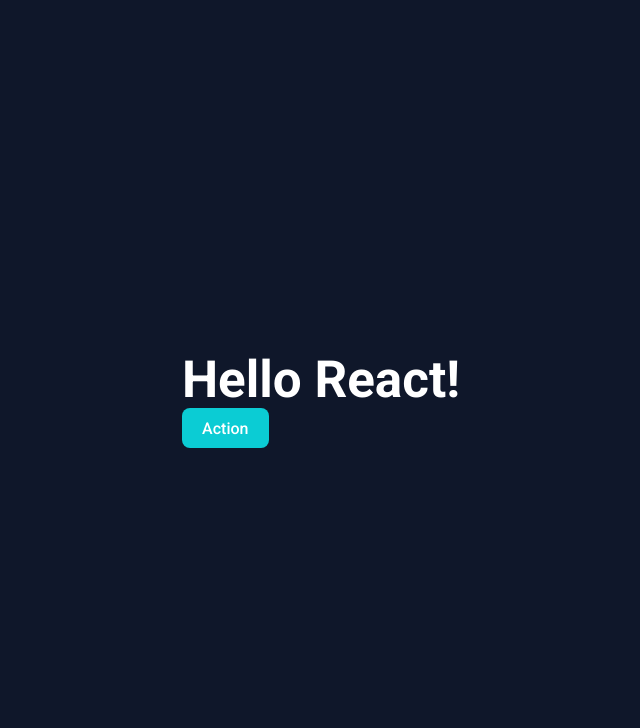
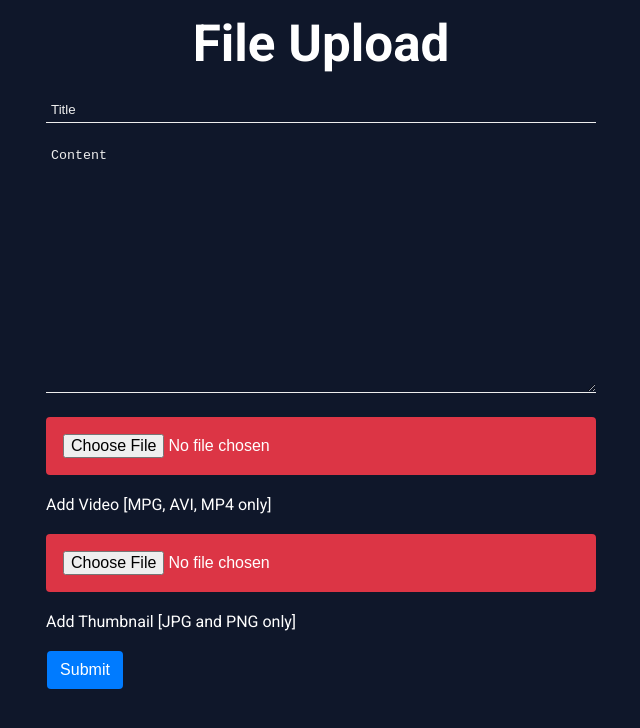
Before and after one commit to AyanUpadhaya/neonflake-task, a React (Vite) app in the folder client/neonflak-client/: page / in a window 1280 px wide. Shown: the top 728 px of the page, without its empty margins (319-959 px from the left). Built offline with nearby package versions, Linux system fonts and the light colour scheme.

Commit message:
file uploading form created

```diff
--- a/client/neonflak-client/src/App.jsx
+++ b/client/neonflak-client/src/App.jsx
@@ -1,13 +1,11 @@
 import './App.css'
+import HomePageView from './Views/HomePageView'
 function App() {
 
   return (
     <>
       <div className="app">
-        <h1>Hello React!</h1>
-        <button className="button">
-          Action
-        </button>
+        <HomePageView/>
       </div>
     </>
   )
--- /dev/null
+++ b/client/neonflak-client/src/CustomCSS/CustomCSS.css
@@ -0,0 +1,66 @@
+
+.main-block {
+    width: 600px;
+    margin: 0 auto;
+    min-height: 100%;
+
+}
+.main-block h1{
+    text-align: center;
+}
+form {
+  padding: 25px;
+  margin-bottom: 20px;
+}
+.info{
+    width: 100%;
+}
+input,textarea {
+  padding: 5px;
+  margin-bottom: 20px;
+  background: transparent;
+  border: none;
+  border-bottom: 1px solid #eee;
+  color: #fff;
+  min-width: 100%;
+}
+textarea{
+    width: 100%;
+    height: 250px;
+}
+input::placeholder {
+  color: #eee;
+}
+textarea::placeholder {
+  color: #eee;
+}
+
+.metod {
+  display: flex;
+}
+input[type="radio"] {
+  display: none;
+}
+
+.file-section{
+    margin-bottom: 20px;
+}
+
+input[type='file']{
+  width: 100%;
+  background-color:#dc3545;
+  color: #fff;
+  border: 1px solid transparent;
+  padding: 1rem;
+  font-size: 1rem;
+  line-height: 1.5;
+  border-radius: .25rem;
+  cursor: pointer;
+  text-transform: none;
+}
+
+@media (max-width: 576px) {
+    .main-block{
+        width: 100%;
+    }
+}
--- /dev/null
+++ b/client/neonflak-client/src/Views/HomePageView.jsx
@@ -0,0 +1,32 @@
+import '../CustomCSS/CustomCSS.css'
+import '../index.css'
+const HomePageView = () => {
+    return (
+        <div>
+            <div className="main-block">
+                <h1>File Upload</h1>
+                <form action="/">
+                    <div className="info">
+                        <input type="text" name="title" placeholder="Title"/>
+                        <br />
+                        <textarea name='content' placeholder='Content'>
+                        </textarea>
+                    </div>
+                    <div className="file-section">
+                        <input type="file" name="videofile" id="videofile"/>
+                        <label htmlFor="file">Add Video [MPG, AVI, MP4 only]</label>
+                    </div>
+
+                    <div className="file-section">
+                        <input type="file" name="imagefile" id="imagefile"/>
+                        <label htmlFor="file">Add Thumbnail [JPG and PNG only] </label>
+                    </div>
+
+                    <button href="/" className="btn btn-primary">Submit</button>
+                </form>
+            </div>
+        </div>
+    );
+};
+
+export default HomePageView;
--- a/client/neonflak-client/src/index.css
+++ b/client/neonflak-client/src/index.css
@@ -2,13 +2,10 @@
 *{
   margin: 0;
   padding: 0;
+  box-sizing: border-box;
 }
 body {
   font-family: 'Roboto', sans-serif;
-  display: flex;
-  flex-direction: column;
-  justify-content: center;
-  align-items: center;
   min-height: 100vh;
   background-color: #0F172A;
   color: #fff;
@@ -19,14 +16,42 @@ h1 {
   line-height: 1.1;
 }
 
-button {
-  border-radius: 8px;
+/* style btn */
+.btn{
+  margin-right: 0.07rem;
+  margin-left: 0.07rem;
+  margin-bottom: 0.5rem;
+  display: inline-block;
+  font-weight: 400;
+  text-align: center;
+  user-select: none;
   border: 1px solid transparent;
-  padding: 0.6em 1.2em;
-  font-size: 1em;
-  font-weight: 500;
-  font-family: inherit;
-  background-color: #0BCCD4;
+  padding: .375rem .75rem;
+  font-size: 1rem;
+  line-height: 1.5;
+  border-radius: .25rem;
+  cursor: pointer;
+  text-transform: none;
+  overflow: visible;
+  outline: none;
+
+}
+.btn:hover, .btn:focus{
+  text-decoration: none;
+}
+
+/* Style of each button */
+.btn-primary{
+   background-color: #007bff;
+   color: #fff;
+  }
+
+.btn-secondary{
+  background-color: #6c757d;
   color: #fff;
-  cursor: pointer;
 }
+
+.btn-danger{
+  background-color:#dc3545;
+  color: #fff;
+}
```
